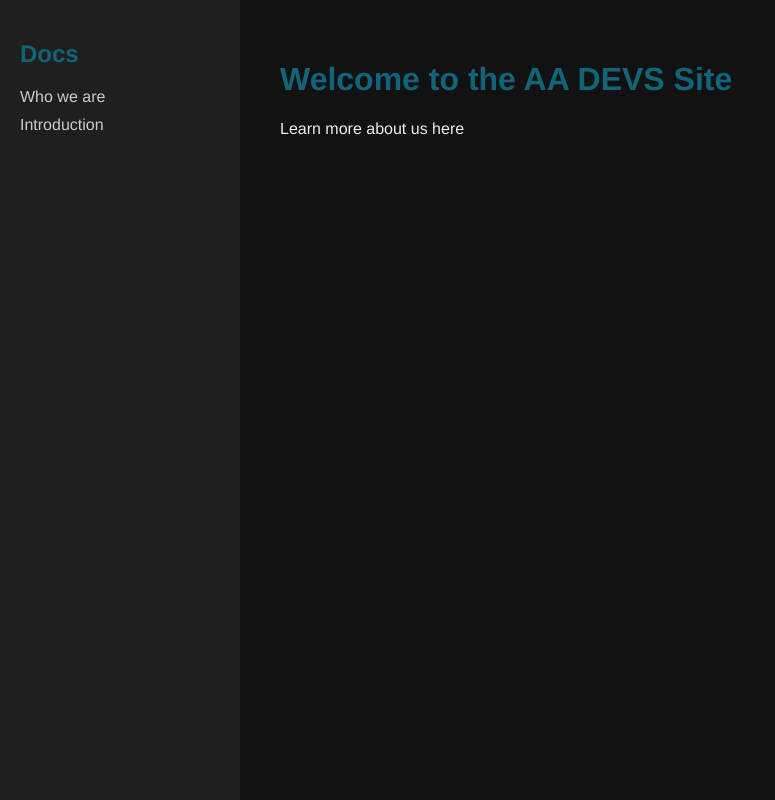
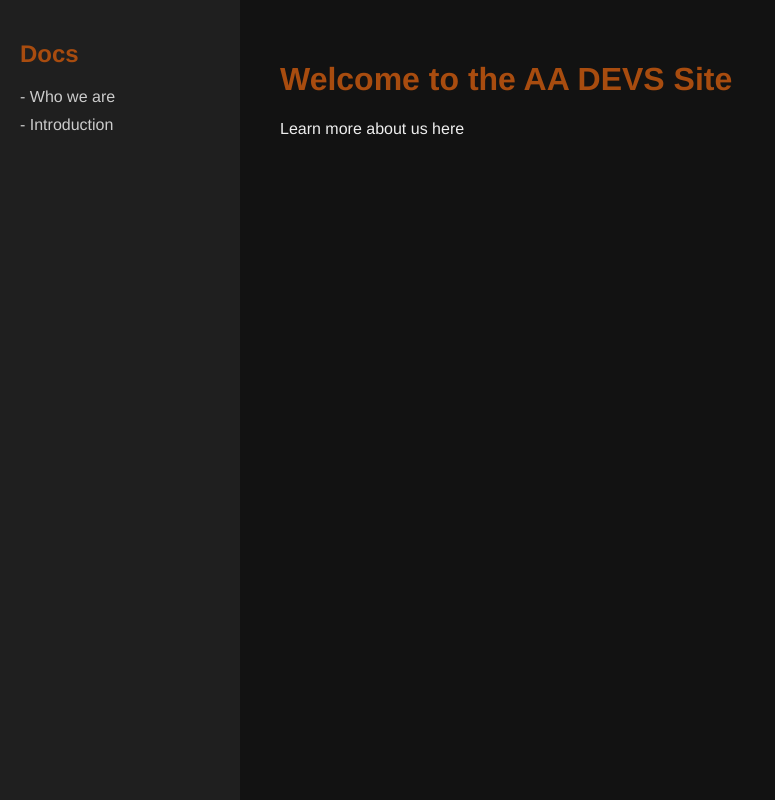
Before and after one commit to Jourer/aadevs, a plain HTML site: page index.html in a window 1280 px wide. Shown: the whole page, without its empty margins (0-775 px from the left). Drawn offline with Linux system fonts and the light colour scheme.

Commit message:
Update index.html

```diff
--- a/index.html
+++ b/index.html
@@ -3,7 +3,7 @@
 <html>
 <head>
   <meta charset="UTF-8">
-  <title>The Revolt Docs</title>
+  <title>AA DEVS</title>
 <!--  <link rel="icon" href="path/to/favicon.ico" type="image/x-icon"> -->
   <style>
     body {
@@ -31,15 +31,15 @@
       color: #eee;
     }
     h1, h2 {
-      color: #12647a;
+      color: #a84c0f;
     }
   </style>
 </head>
 <body>
   <nav>
     <h2>Docs</h2>
-    <a href="gettingstarted">Who we are</a>
-    <a href="ressources">Introduction</a>
+    <a href="gettingstarted">- Who we are</a>
+    <a href="ressources">- Introduction</a>
     <a href="#"></a>
   </nav>
   <main>
```
